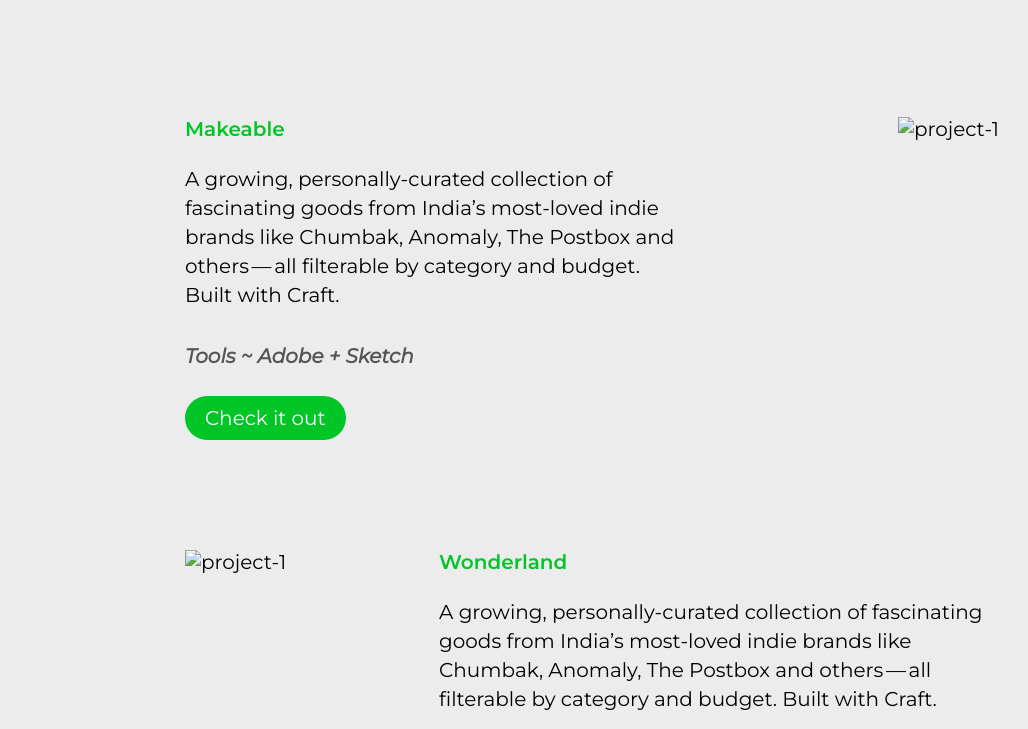
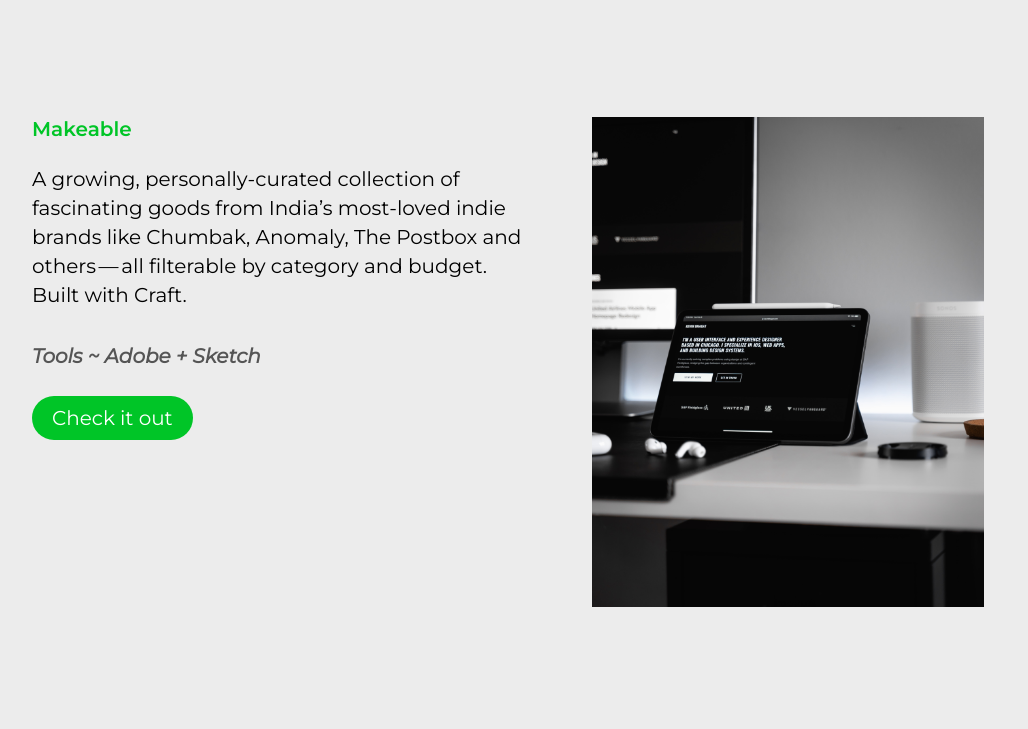
Before and after one commit to am-coding/ephizstudio, a plain HTML site: page index.html in a window 1280 px wide. Shown: the part 2151-2880 px from the top of the page, without its empty margins (48-1076 px from the left). Drawn offline with nearby package versions, Linux system fonts and the light colour scheme.

Commit message:
Update index.html

```diff
--- a/index.html
+++ b/index.html
@@ -92,14 +92,14 @@
             </div>
 
             <div class="box">
-                <img src="resources/pro-1.jpg" alt="project-1" />
+                <img src="pro-1.jpg" alt="project-1" />
             </div>
 
         </div>
 
         <div class="row flexItem-1">
             <div class="box">
-                <img src="resources/pro-1.jpg" alt="project-1" />
+                <img src="pro-1.jpg" alt="project-1" />
             </div>
 
             <div class="box">
```
